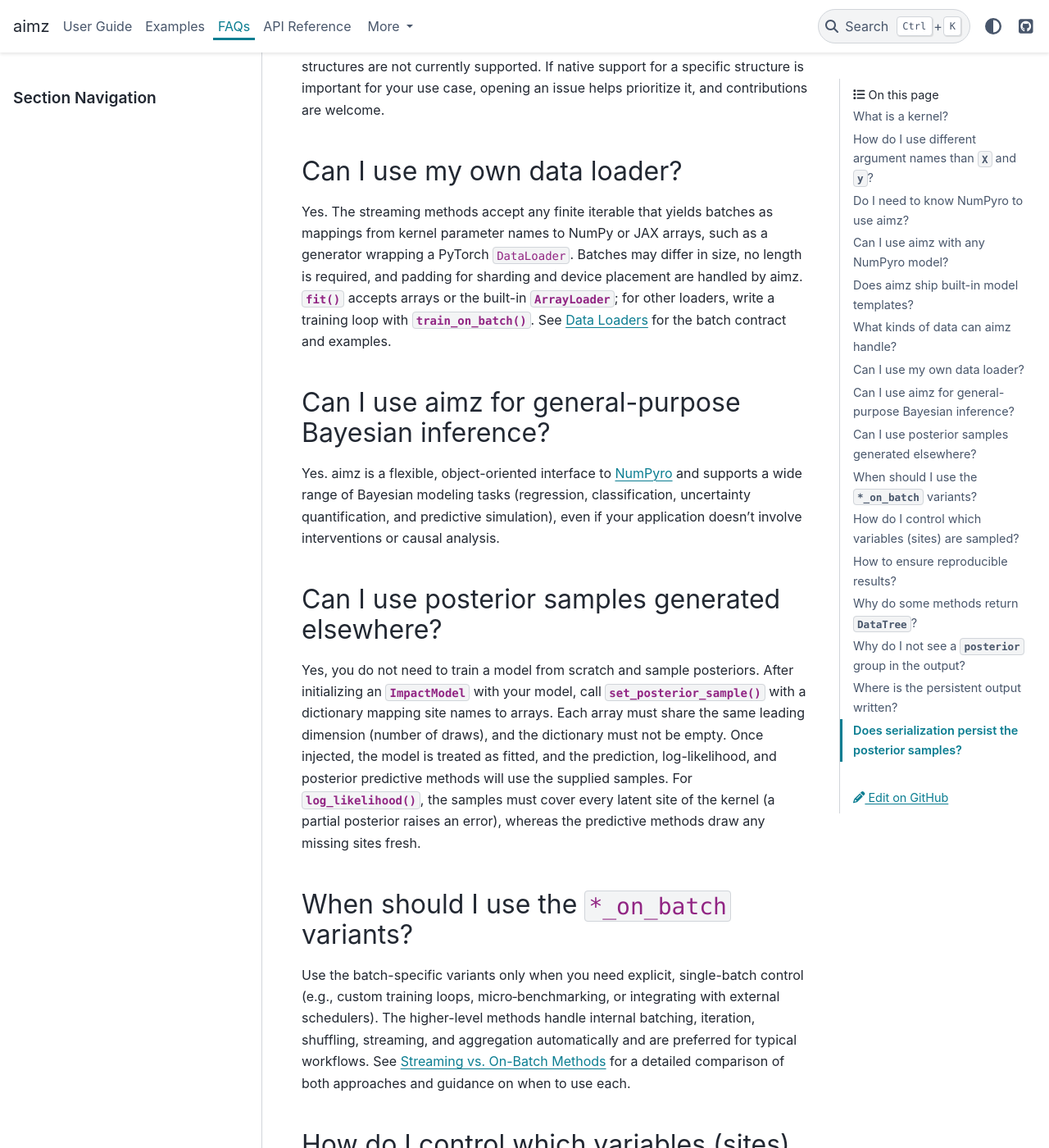
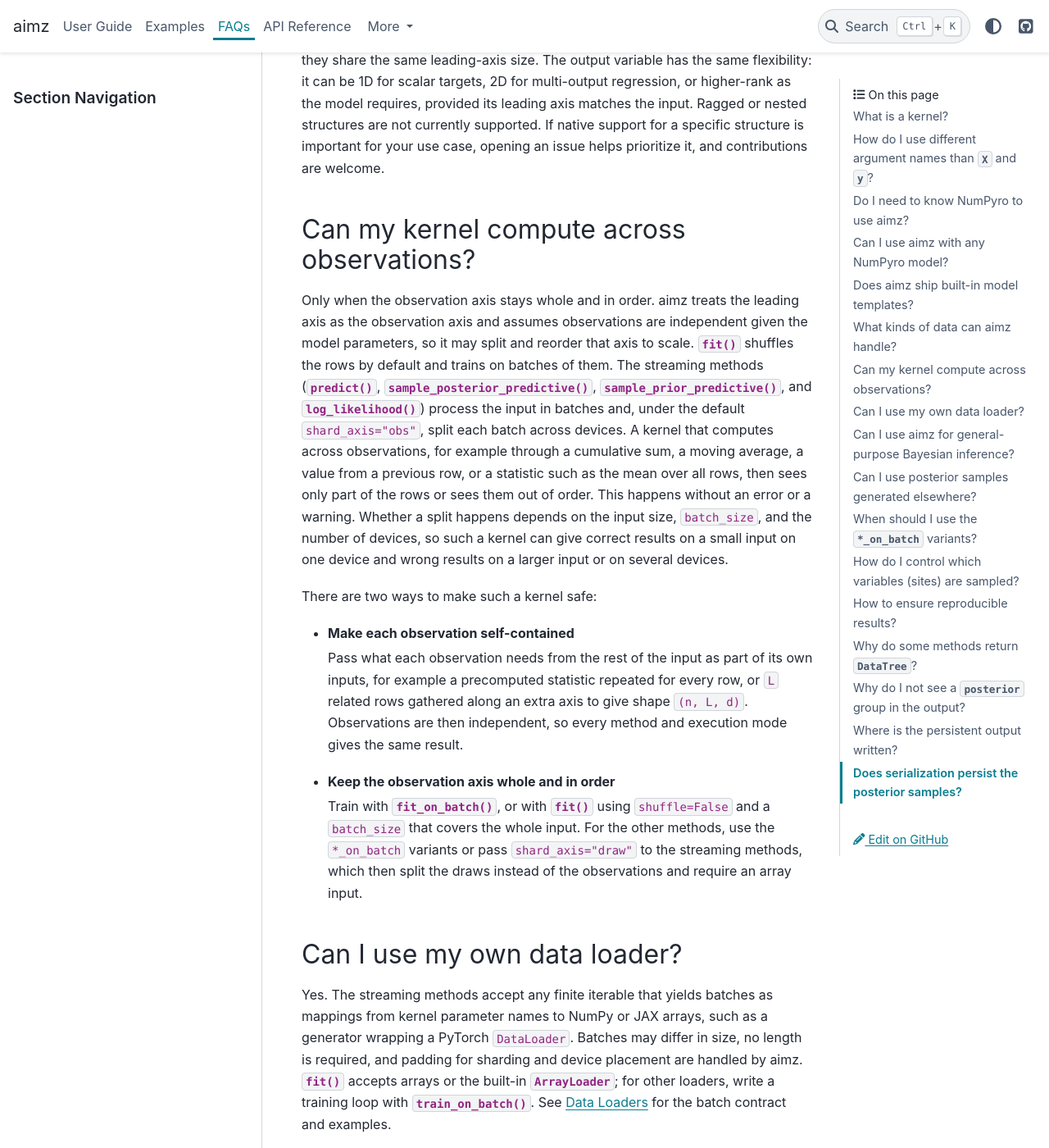
Before and after one commit to markean/aimz, a Sphinx documentation site: the page built from docs/source/faq.rst, in a window 1280 px wide and 1400 px high, scrolled down 2846 px. Shown: the whole window at 82% size. Built offline with Sphinx 7.4.7 and the PyData theme 0.15.4, drawn with Linux system fonts in a browser that asks for light colours; some of the changed text lies outside the part shown.

Commit message:
Document that kernels computing across observations need the observation axis kept whole and in order.

```diff
--- a/docs/source/faq.rst
+++ b/docs/source/faq.rst
@@ -69,6 +69,8 @@ Draw-parallel sharding does not lift the static-shape requirement, so :external:
 
 A model with nested plates whose :external:func:`~numpyro.primitives.sample` sites are all observed (``obs=``) or whose latent shapes are fixed remains compatible; a model with a single plate containing one unobserved :external:func:`~numpyro.primitives.sample` site triggers the draw-parallel rerun.
 
+A kernel must also compute each observation from its own inputs (see :ref:`faq-cross-observation`).
+
 If you encounter an unsupported pattern (ideally with a minimal reproducible example), please `open an issue <https://github.com/markean/aimz/issues/new>`_ or submit a PR.
 We plan to broaden coverage based on user needs.
 
@@ -88,6 +90,31 @@ Multiple named arrays are supported as long as they share the same leading-axis
 The output variable has the same flexibility: it can be 1D for scalar targets, 2D for multi-output regression, or higher-rank as the model requires, provided its leading axis matches the input.
 Ragged or nested structures are not currently supported.
 If native support for a specific structure is important for your use case, opening an issue helps prioritize it, and contributions are welcome.
+
+
+.. _faq-cross-observation:
+
+Can my kernel compute across observations?
+------------------------------------------
+Only when the observation axis stays whole and in order.
+aimz treats the leading axis as the observation axis and assumes observations are independent given the model parameters, so it may split and reorder that axis to scale.
+:meth:`~aimz.ImpactModel.fit` shuffles the rows by default and trains on batches of them.
+The streaming methods (:meth:`~aimz.ImpactModel.predict`, :meth:`~aimz.ImpactModel.sample_posterior_predictive`, :meth:`~aimz.ImpactModel.sample_prior_predictive`, and :meth:`~aimz.ImpactModel.log_likelihood`) process the input in batches and, under the default ``shard_axis="obs"``, split each batch across devices.
+A kernel that computes across observations, for example through a cumulative sum, a moving average, a value from a previous row, or a statistic such as the mean over all rows, then sees only part of the rows or sees them out of order.
+This happens without an error or a warning.
+Whether a split happens depends on the input size, ``batch_size``, and the number of devices, so such a kernel can give correct results on a small input on one device and wrong results on a larger input or on several devices.
+
+There are two ways to make such a kernel safe:
+
+* **Make each observation self-contained**
+
+  Pass what each observation needs from the rest of the input as part of its own inputs, for example a precomputed statistic repeated for every row, or ``L`` related rows gathered along an extra axis to give shape ``(n, L, d)``.
+  Observations are then independent, so every method and execution mode gives the same result.
+
+* **Keep the observation axis whole and in order**
+
+  Train with :meth:`~aimz.ImpactModel.fit_on_batch`, or with :meth:`~aimz.ImpactModel.fit` using ``shuffle=False`` and a ``batch_size`` that covers the whole input.
+  For the other methods, use the ``*_on_batch`` variants or pass ``shard_axis="draw"`` to the streaming methods, which then split the draws instead of the observations and require an array input.
 
 
 Can I use my own data loader?
--- a/docs/source/user_guide/sharding.rst
+++ b/docs/source/user_guide/sharding.rst
@@ -37,7 +37,7 @@ Choosing a Strategy
 -------------------
 
 ``shard_axis="obs"`` (the default) suits models with global latents and inputs that are large or supplied through a data loader.
-Prefer ``shard_axis="draw"`` when the model has local latents, or when the input is small relative to the number of draws so replicating it on every device stays cheap.
+Prefer ``shard_axis="draw"`` when the model has local latents, when the kernel computes across observations (see :ref:`faq-cross-observation`), or when the input is small relative to the number of draws so replicating it on every device stays cheap.
 
 Choosing a ``batch_size`` that is a multiple of :external:func:`jax.local_device_count` keeps the shards even and avoids padding the final batch; the same applies to the batch sizes a data loader yields.
 
```
